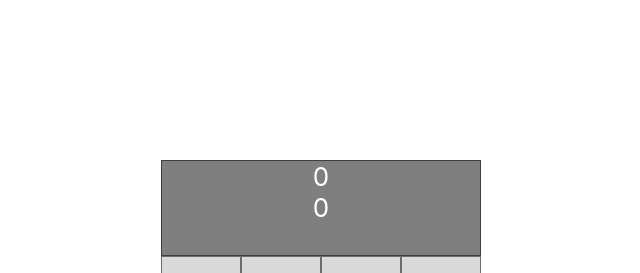
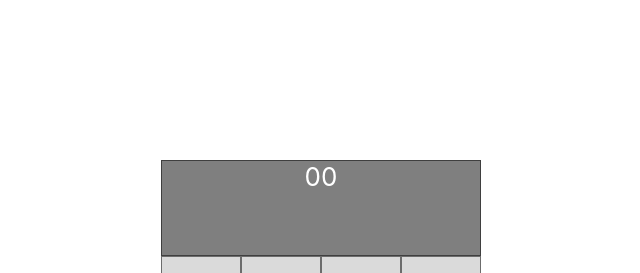
Before and after one commit to RogerRochoRibas/calculator, a React (Create React App) app in the folder calculator/: page / in a window 1280 px wide. Shown: the top 273 px of the page, without its empty margins (319-959 px from the left). Built offline with nearby package versions, Linux system fonts and the light colour scheme.

Commit message:
Added Decimal handling and result preview

```diff
--- a/calculator/src/App.js
+++ b/calculator/src/App.js
@@ -1,63 +1,73 @@
 import "./App.css";
 import React from "react";
 import DigitButton from "./components/DigitButton";
-import OperationButton from "./components/OperationButton";
-import Equal from "./components/Equal";
+import OperatorButton from "./components/OperatorButton";
 import { Screen } from "./components/Screen";
 
 function App() {
   const [screen, setScreen] = React.useState({
     firstNumber: 0,
     secondNumber: 0,
-    operation: false,
+    operator: false,
+    firstNumberDecimal: '',
+    secondNumberDecimal: '',
   });
 
-  function equalize() {
+  function calc(firstVal, secondVal, operator) {
+      if (operator === "+") {
+        return firstVal + secondVal;
+      } else if (operator === "-") {
+        return firstVal - secondVal;
+      } else if (operator === "*") {
+        return firstVal * secondVal;
+      } else if (operator === "÷") {
+        return firstVal / secondVal;
+      }
+    };
+
+    function equalize() {
+    let result = calc(screen.firstNumber,screen.secondNumber,screen.operator)
     let newScreen = {...screen};
-    if (screen.operation === '+') {
-    newScreen.firstNumber = newScreen.firstNumber + newScreen.secondNumber;
+    newScreen.firstNumber = result
     newScreen.secondNumber = 0
-    newScreen.operation = false
-  }
-  if (screen.operation === '-') {
-    newScreen.firstNumber = newScreen.firstNumber - newScreen.secondNumber;
-    newScreen.secondNumber = 0
-    newScreen.operation = false
-  }
-  if (screen.operation === '*') {
-    newScreen.firstNumber = newScreen.firstNumber * newScreen.secondNumber;
-    newScreen.secondNumber = 0
-    newScreen.operation = false
-  }
-  if (screen.operation === '÷') {
-    newScreen.firstNumber = newScreen.firstNumber / newScreen.secondNumber;
-    newScreen.secondNumber = 0
-    newScreen.operation = false
-  }
+    newScreen.operator = false
+    newScreen.firstNumberDecimal = ''
+    newScreen.secondNumberDecimal = ''
     setScreen(newScreen);
+    }
 
+
+  function Clear() {
+    let newScreen = {
+      firstNumber: 0,
+      secondNumber: 0,
+      operator: false,
+      firstNumberDecimal: '',
+      secondNumberDecimal: '',
+    }
+    setScreen(newScreen);
   }
 
   return (
     <div className="App">
       <div className="calculator">
-        <Screen screen={screen} />
+        <Screen screen={screen} calc={calc}/>
         <button>mc</button>
         <button>m+</button>
         <button>m-</button>
         <button>mr</button>
-        <button>C</button>
-        <OperationButton screen={screen} setScreen={setScreen} equalize={equalize} operation="÷" />
-        <OperationButton screen={screen} setScreen={setScreen} equalize={equalize} operation="*" />
+        <button onClick={() => Clear()}>C</button>
+        <OperatorButton screen={screen} setScreen={setScreen} digit='÷' />
+        <OperatorButton screen={screen} setScreen={setScreen} digit='*' />
         <button>␡</button>
         <DigitButton screen={screen} setScreen={setScreen} digit="7" />
         <DigitButton screen={screen} setScreen={setScreen} digit="8" />
         <DigitButton screen={screen} setScreen={setScreen} digit="9" />
-        <OperationButton screen={screen} setScreen={setScreen} equalize={equalize} operation="-" />
+        <OperatorButton screen={screen} setScreen={setScreen} digit='-' />
         <DigitButton screen={screen} setScreen={setScreen} digit="4" />
         <DigitButton screen={screen} setScreen={setScreen} digit="5" />
         <DigitButton screen={screen} setScreen={setScreen} digit="6" />
-        <OperationButton screen={screen} setScreen={setScreen} equalize={equalize} operation="+" />
+        <OperatorButton screen={screen} setScreen={setScreen} digit='+' />
         <DigitButton screen={screen} setScreen={setScreen} digit="1" />
         <DigitButton screen={screen} setScreen={setScreen} digit="2" />
         <DigitButton screen={screen} setScreen={setScreen} digit="3" />
--- a/calculator/src/components/DigitButton.js
+++ b/calculator/src/components/DigitButton.js
@@ -1,22 +1,38 @@
 export default function DigitButton(props) {
-
   function UpdateNumber(value) {
-    let newScreen = {...props.screen};
-    if (newScreen.operation === false) {
-    newScreen.firstNumber = newScreen.firstNumber + value;
-    newScreen.firstNumber = Number(newScreen.firstNumber)
-  }
-    if (!newScreen.operation === false) {
-    newScreen.secondNumber = newScreen.secondNumber + value;
-    newScreen.secondNumber = Number(newScreen.secondNumber)
+    let newScreen = { ...props.screen };
+    if (newScreen.operator === false) {
+      if (newScreen.firstNumberDecimal === ".") {
+        newScreen.firstNumber = newScreen.firstNumber + "." + value;
+        newScreen.firstNumberDecimal = "";
+        newScreen.firstNumber = Number(newScreen.firstNumber)
+      } else {
+        newScreen.firstNumber = newScreen.firstNumber + value;
+        newScreen.firstNumber = Number(newScreen.firstNumber);
+        if (props.digit === ".") {
+          newScreen.firstNumberDecimal = ".";
+        }
+      }
+    }
+    if (!newScreen.operator === false) {
+      if (newScreen.secondNumberDecimal === ".") {
+        newScreen.secondNumber = newScreen.secondNumber + "." + value;
+        newScreen.secondNumberDecimal = "";
+        newScreen.secondNumber = Number(newScreen.secondNumber)
+      } else {
+        newScreen.secondNumber = newScreen.secondNumber + value;
+        newScreen.secondNumber = Number(newScreen.secondNumber);
+        if (props.digit === ".") {
+          newScreen.secondNumberDecimal = ".";
+        }
+      }
     }
     props.setScreen(newScreen);
   }
 
   return (
-    <button className="digitButton" onClick={() => UpdateNumber(props.digit)}
-    >
+    <button className="digitButton" onClick={() => UpdateNumber(props.digit)}>
       {props.digit}
     </button>
-  )
+  );
 }
--- a/calculator/src/components/Equal.js
+++ /dev/null
@@ -1,3 +0,0 @@
-export default function Equal(props) {
-  return (<button className="bigButton">=</button>)
-}
--- a/calculator/src/components/OperationButton.js
+++ /dev/null
@@ -1,12 +0,0 @@
-export default function OperationButton(props) {
-  function UpdateOperation(operation) {
-    let newScreen = {...props.screen};
-    if (!newScreen.operation === null) {
-      props.equalize()
-    }
-    newScreen.operation = operation;
-    props.setScreen(newScreen);
-  }
-
-  return (<button onClick={() => UpdateOperation(props.operation)}>{props.operation}</button>)
-}
--- /dev/null
+++ b/calculator/src/components/OperatorButton.js
@@ -0,0 +1,9 @@
+export default function OperatorButton(props) {
+  function UpdateOperator(operator) {
+    let newScreen = {...props.screen};
+    newScreen.operator = operator;
+    props.setScreen(newScreen);
+  }
+
+  return (<button onClick={() => UpdateOperator(props.digit)}>{props.digit}</button>)
+}
--- a/calculator/src/components/Screen.js
+++ b/calculator/src/components/Screen.js
@@ -1,10 +1,13 @@
 export function Screen(props) {
+
   return (
     <div className="screen">
-      <div className="current-number">
-        {props.screen.secondNumber} {props.screen.operation}
+      <div className="calculation">
+        <span className="firstNum">{props.screen.firstNumber}{props.screen.firstNumberDecimal}</span>
+        <span className="operator">{props.screen.operator}</span>
+        <span className="secondNum">{props.screen.secondNumber}{props.screen.secondNumberDecimal}</span>
       </div>
-      <div className="operation">{props.screen.firstNumber}</div>
+      <div className="predict">{props.calc(props.screen.firstNumber,props.screen.secondNumber,props.screen.operator)}</div>
     </div>
   );
 }
```
